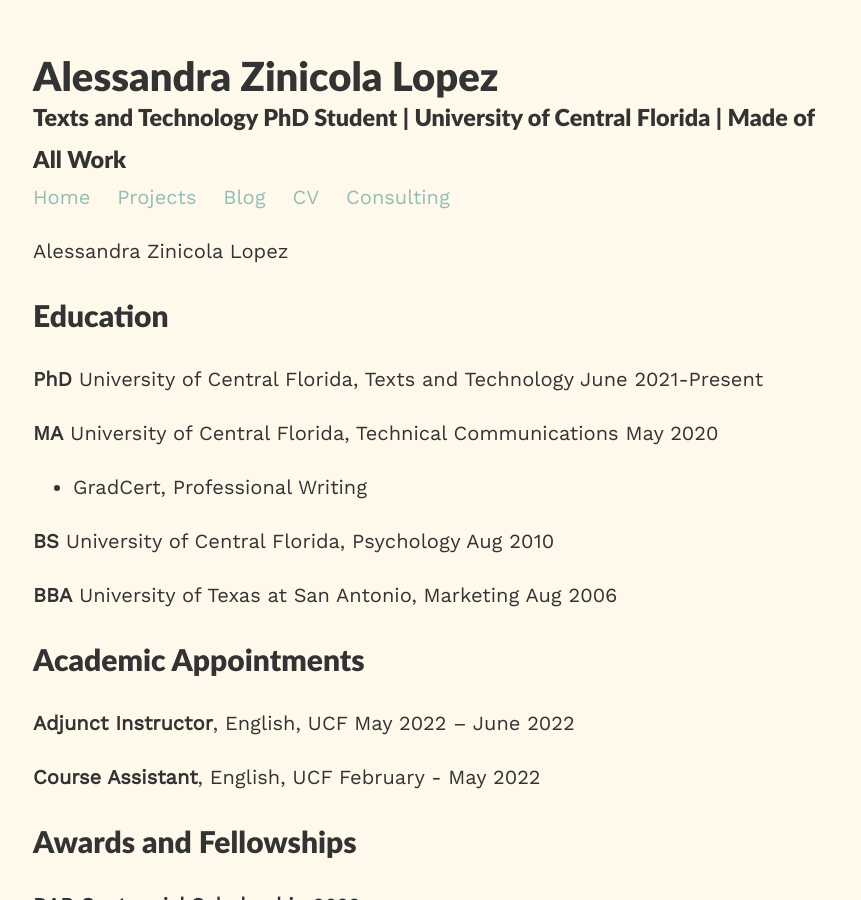
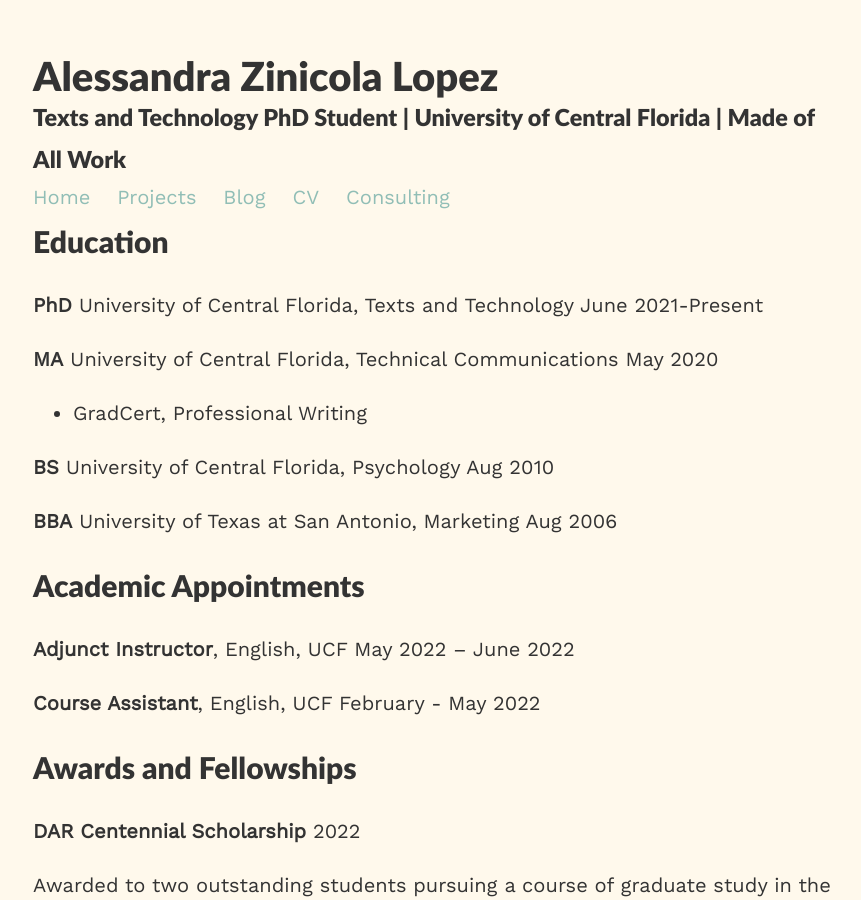
Before and after one commit to AnonyZin/AZLScholarlyWorkGradfolio, a Jekyll site: the page built from cv.md, in a window 1280 px wide and 900 px high. Shown: the whole window, without its empty margins (207-1068 px from the left). Built offline with Jekyll 4.4.1, drawn with Linux system fonts in a browser that asks for light colours; nearby versions of some CDN libraries.

Commit message:
updated cv

```diff
--- a/cv.md
+++ b/cv.md
@@ -4,8 +4,6 @@
 title: CV
 published: true
 ---
-
-Alessandra Zinicola Lopez
 
 # Education
 
```
